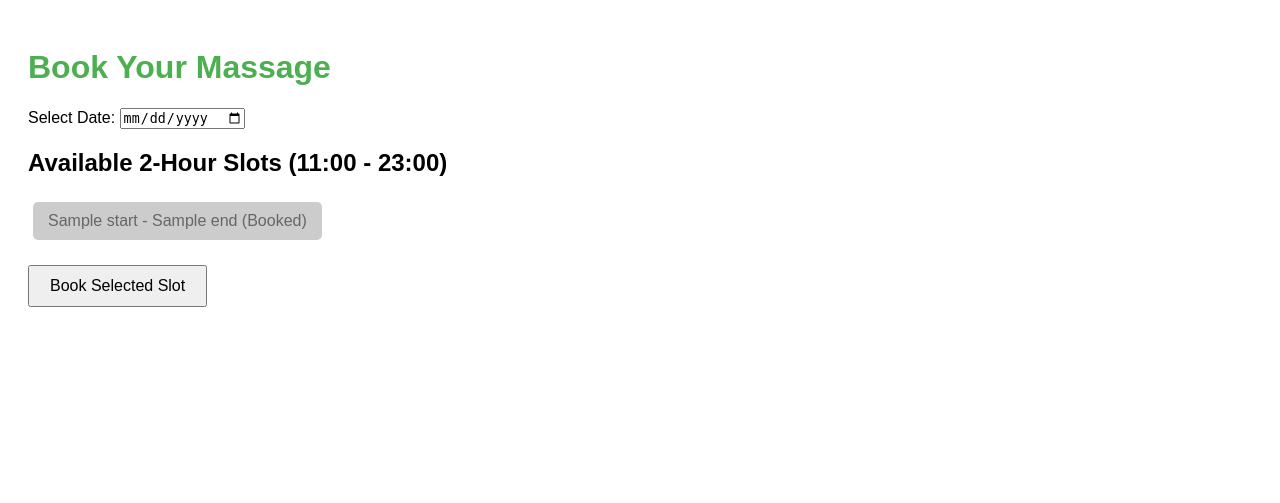
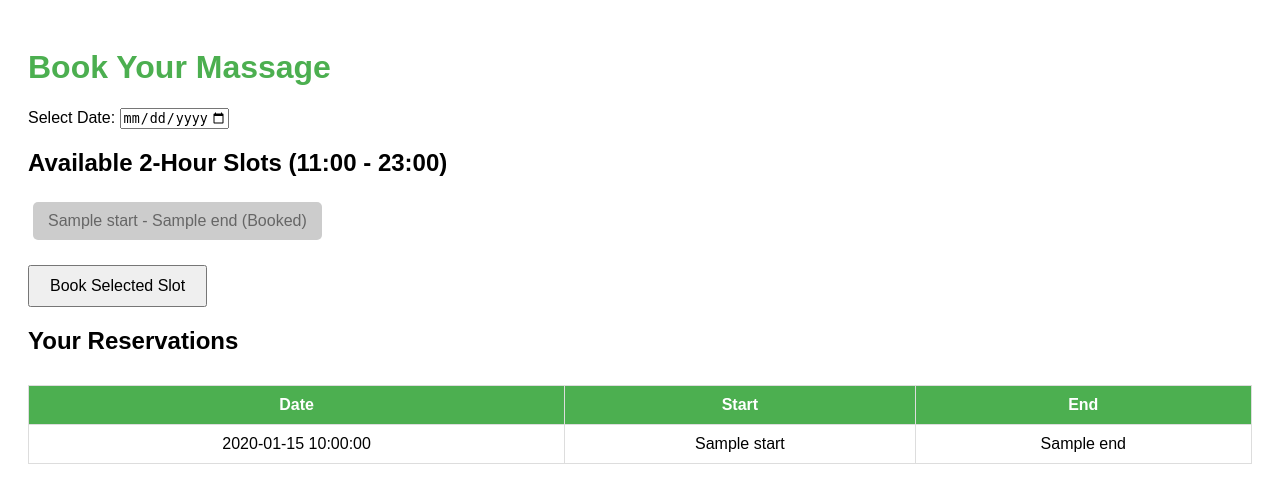
Before and after one commit to gustinojr/Gustino-SPA, a Flask app: template templates/booking.html in a window 1280 px wide. Shown: the top 503 px of the page. Run offline with Flask 3, Linux system fonts and the light colour scheme; the template is opened without the code that fills it: most values are stand-ins (such as "Sample title", 1, 10 or a date in 2020).

Commit message:
Update booking.html

```diff
--- a/templates/booking.html
+++ b/templates/booking.html
@@ -10,10 +10,23 @@
         .slot { display: inline-block; margin: 5px; padding: 10px 15px; border-radius: 5px; cursor: pointer; }
         .available { background-color: #4CAF50; color: white; }
         .booked { background-color: #ccc; color: #666; cursor: not-allowed; }
+        .selected { background-color: #FFA500; color: white; }
         .slot input { display: none; }
         button { margin-top: 20px; padding: 10px 20px; font-size: 16px; }
         .date-picker { margin-bottom: 20px; }
+        table { width: 100%; border-collapse: collapse; margin-top: 30px; }
+        table, th, td { border: 1px solid #ddd; }
+        th, td { padding: 10px; text-align: center; }
+        th { background-color: #4CAF50; color: white; }
     </style>
+    <script>
+        function selectSlot(radio) {
+            // Unmark all
+            document.querySelectorAll('.slot').forEach(el => el.classList.remove('selected'));
+            // Mark clicked slot
+            radio.parentElement.classList.add('selected');
+        }
+    </script>
 </head>
 <body>
     <h1>Book Your Massage</h1>
@@ -29,7 +42,10 @@
     <form method="POST">
         <div class="date-picker">
             <label for="booking_date">Select Date:</label>
-            <input type="date" id="booking_date" name="booking_date" value="{{ date_selected }}" onchange="this.form.submit()">
+            <input type="date" id="booking_date" name="booking_date"
+                   value="{{ date_selected }}"
+                   min="2025-12-20" max="2026-01-06"
+                   onchange="this.form.submit()">
         </div>
 
         <h2>Available 2-Hour Slots (11:00 - 23:00)</h2>
@@ -37,7 +53,7 @@
             {% for block in blocks %}
                 <label class="slot {% if block.available %}available{% else %}booked{% endif %}">
                     {% if block.available %}
-                        <input type="radio" name="block_start" value="{{ block.start }}" required>
+                        <input type="radio" name="block_start" value="{{ block.start }}" required onclick="selectSlot(this)">
                         {{ block.start }} - {{ block.end }}
                         <input type="hidden" name="block_end" value="{{ block.end }}">
                     {% else %}
@@ -49,5 +65,23 @@
 
         <button type="submit">Book Selected Slot</button>
     </form>
+
+    {% if user_bookings %}
+    <h2>Your Reservations</h2>
+    <table>
+        <tr>
+            <th>Date</th>
+            <th>Start</th>
+            <th>End</th>
+        </tr>
+        {% for b in user_bookings %}
+        <tr>
+            <td>{{ b.date }}</td>
+            <td>{{ b.start }}</td>
+            <td>{{ b.end }}</td>
+        </tr>
+        {% endfor %}
+    </table>
+    {% endif %}
 </body>
 </html>
```
